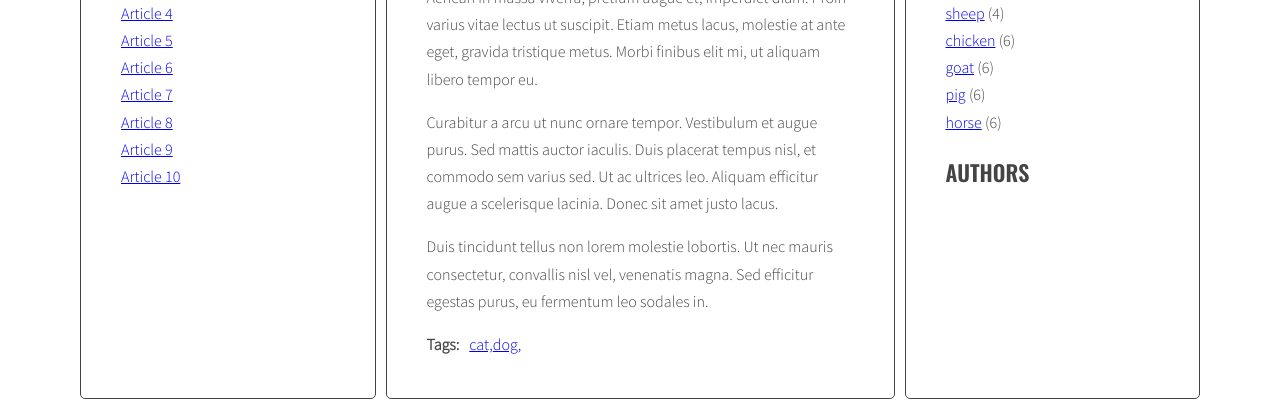
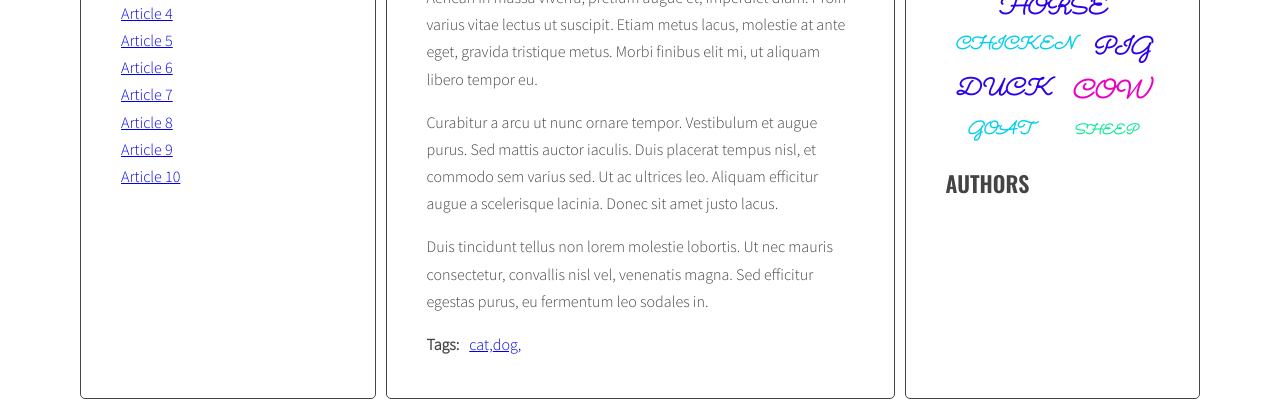
Before and after one commit to JaroslawSzewczyk/javascript-blog, a website: page index.html in a window 1280 px wide. Shown: the part 440-847 px from the top of the page. Drawn offline with nearby package versions, Linux system fonts and the light colour scheme.

Commit message:
modify generateTags(), add calculateTagClass() calculateTagsParams()

```diff
--- a/index.html
+++ b/index.html
@@ -86,7 +86,7 @@
               </ul>
             </div>
           </article>
-          <article class="post" id="article-4" data-tags="horse" data-author="Kitty Toebean">
+          <article class="post" id="article-4" data-tags="horse chicken pig" data-author="Kitty Toebean">
             <h3 class="post-title">Article 4</h3>
             <p class="post-author"></p>
             <div class="post-content">
@@ -174,7 +174,7 @@
               </ul>
             </div>
           </article>
-          <article class="post" id="article-8" data-tags="duck cow" data-author="Theo Tabby">
+          <article class="post" id="article-8" data-tags="duck cow pig" data-author="Theo Tabby">
             <h3 class="post-title">Article 8</h3>
             <p class="post-author"></p>
             <div class="post-content">
@@ -197,7 +197,7 @@
               </ul>
             </div>
           </article>
-          <article class="post" id="article-9" data-tags="sheep dog" data-author="Marion Berry">
+          <article class="post" id="article-9" data-tags="sheep goat dog" data-author="Marion Berry">
             <h3 class="post-title">Article 9</h3>
             <p class="post-author"></p>
             <div class="post-content">
@@ -250,14 +250,6 @@
         <aside class="sidebar">
           <h2 class="section-title">Tags</h2>
           <ul class="list tags">
-            <li><a href="#">dog</a> <span>(6)</span></li>
-            <li><a href="#">cat</a> <span>(5)</span></li>
-            <li><a href="#">cow</a> <span>(4)</span></li>
-            <li><a href="#">sheep</a> <span>(4)</span></li>
-            <li><a href="#">chicken</a> <span>(6)</span></li>
-            <li><a href="#">goat</a> <span>(6)</span></li>
-            <li><a href="#">pig</a> <span>(6)</span></li>
-            <li><a href="#">horse</a> <span>(6)</span></li>
           </ul>
           <h2 class="section-title">Authors</h2>
           <ul class="list authors">
--- a/js/script.js
+++ b/js/script.js
@@ -38,7 +38,10 @@
     optTitleSelector = '.post-title',
     optTitleListSelector = '.titles',
     optArticleTagsSelector = '.post-tags .list',
-    optArticleAuthorSelector = '.post-author';
+    optArticleAuthorSelector = '.post-author',
+    optTagsListSelector = '.tags.list',
+    optCloudClassCount = 5,
+    optCloudClassPrefix = 'tag-size-';
 
   function generateTitleLinks(customSelector = '') {
 
@@ -79,7 +82,40 @@
 
   generateTitleLinks();
 
+  function calculateTagsParams(tags) {
+
+    const parms = {
+      max: 0,
+      min: 999999
+    };
+
+    for (let tag in tags) {
+
+      parms.max = Math.max(tags[tag], parms.max);
+      parms.min = Math.min(tags[tag], parms.min);
+
+    }
+
+    return parms;
+
+  }
+
+  function calculateTagClass(count, params) {
+
+    const normalizedCount = count - params.min;
+    const normalizedMax = params.max - params.min;
+    const percentage = normalizedCount / normalizedMax;
+    const classNumber = Math.floor(percentage * (optCloudClassCount - 1) + 1);
+
+    const tagClassResult = optCloudClassPrefix + classNumber;
+    return tagClassResult;
+  }
+
   function generateTags() {
+
+    /* [NEW][DONE] create a new variable allTags with an empty Object */
+    let allTags = {};
+
     /* [DONE] find all articles */
     const articles = document.querySelectorAll(optArticleSelector);
 
@@ -106,6 +142,13 @@
         /*[DONE] add generated code to html variable */
         html = html + linkHTML;
 
+        /* [NEW] check if this link is NOT already in allTags */
+        if (!allTags.hasOwnProperty(tag)) {
+          /* [NEW] add generated code to allTags array */
+          allTags[tag] = 1;
+        } else {
+          allTags[tag]++;
+        }
         /*[DONE] END LOOP: for each tag */
       }
       /*[DONE] insert HTML of all the links into the tags wrapper */
@@ -113,7 +156,31 @@
 
       /*[DONE] END LOOP: for every article: */
     }
+    /* [NEW] find list of tags in right column */
+    const tagList = document.querySelector('.tags');
+
+    /* [NEW] add html from allTags to tagList */
+    //tagList.innerHTML = allTags.join(' ');
+    //console.log(allTags);
+
+    const tagsParams = calculateTagsParams(allTags);
+    console.log('tagsParams:', tagsParams);
+
+    /* [NEW][DONE] create variable for all links HTML code*/
+    let allTagsHTML = '';
+
+    /*[NEW][DONE] START LOOP: for each tag in allTags*/
+    for (let tag in allTags) {
+      /*[NEW][DONE] generate code of a link add it to allTagsHTML */
+      allTagsHTML += '<li><a class="' + calculateTagClass(allTags[tag], tagsParams) + '" href="#tag-' + tag + '">' + tag + '</a></li>';
+
+    }
+
+    /*[NEW][DONE] add html from allTagsHTML to tagList */
+    tagList.innerHTML = allTagsHTML;
+
   }
+
 
   generateTags();
 
--- a/sass/style.scss
+++ b/sass/style.scss
@@ -128,3 +128,49 @@ body {
     margin: 0 10px 0 0;
   }
 }
+
+/* Tags */
+
+.tags {
+  display: flex;
+  flex-wrap: wrap;
+  justify-content: space-around;
+
+  a {
+    //display: inline-block;
+    text-decoration: none;
+    text-transform: uppercase;
+    font-weight: bold;
+    font-style: italic;
+  }
+}
+
+.tag-size-5 {
+  font-family: $font-logo;
+  font-size: 42px;
+  color: #a102ea;
+}
+
+.tag-size-4 {
+  font-family: $font-logo;
+  font-size: 26px;
+  color: #ea02c0;
+}
+
+.tag-size-3 {
+  font-family: $font-logo;
+  font-size: 24px;
+  color: #2c02ea;
+}
+
+.tag-size-2 {
+  font-family: $font-logo;
+  font-size: 18px;
+  color: #02cfea;
+}
+
+.tag-size-1 {
+  font-family: $font-logo;
+  font-size: 14px;
+  color: #02ea91;
+}
```
Also changed, not shown: css/style.css, 1 other file.
